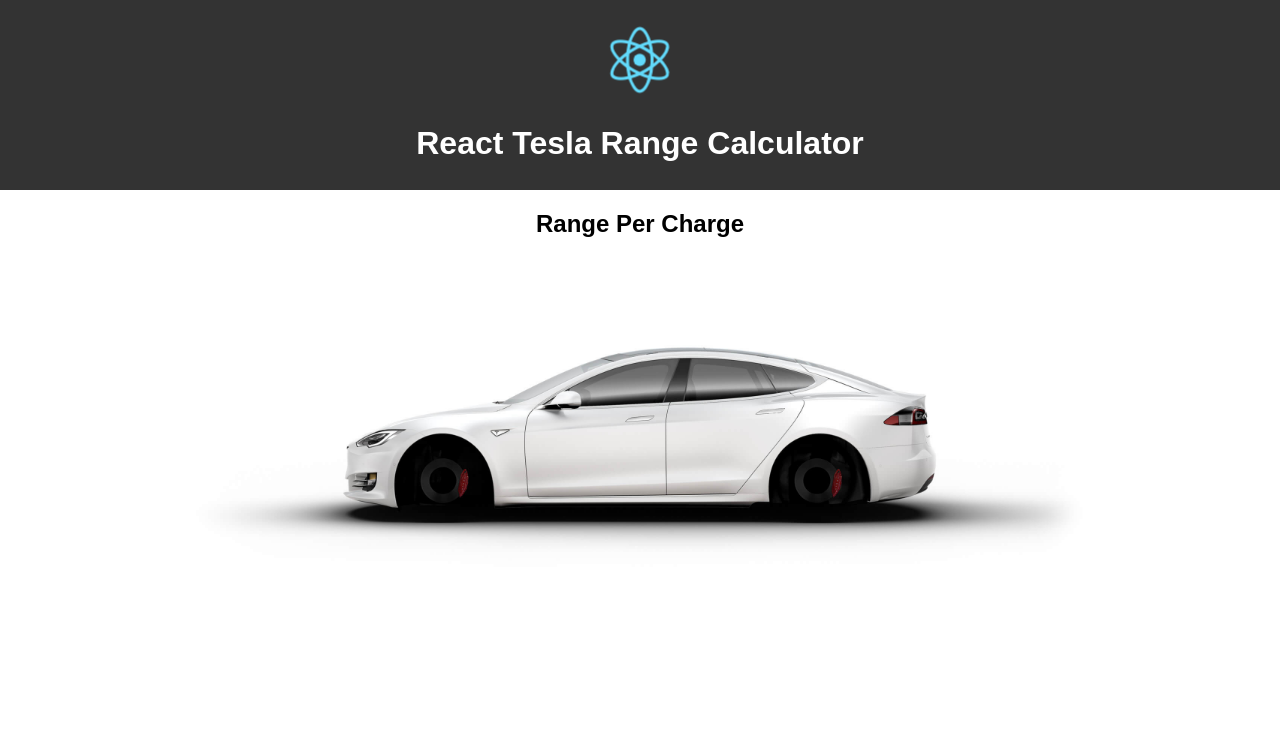
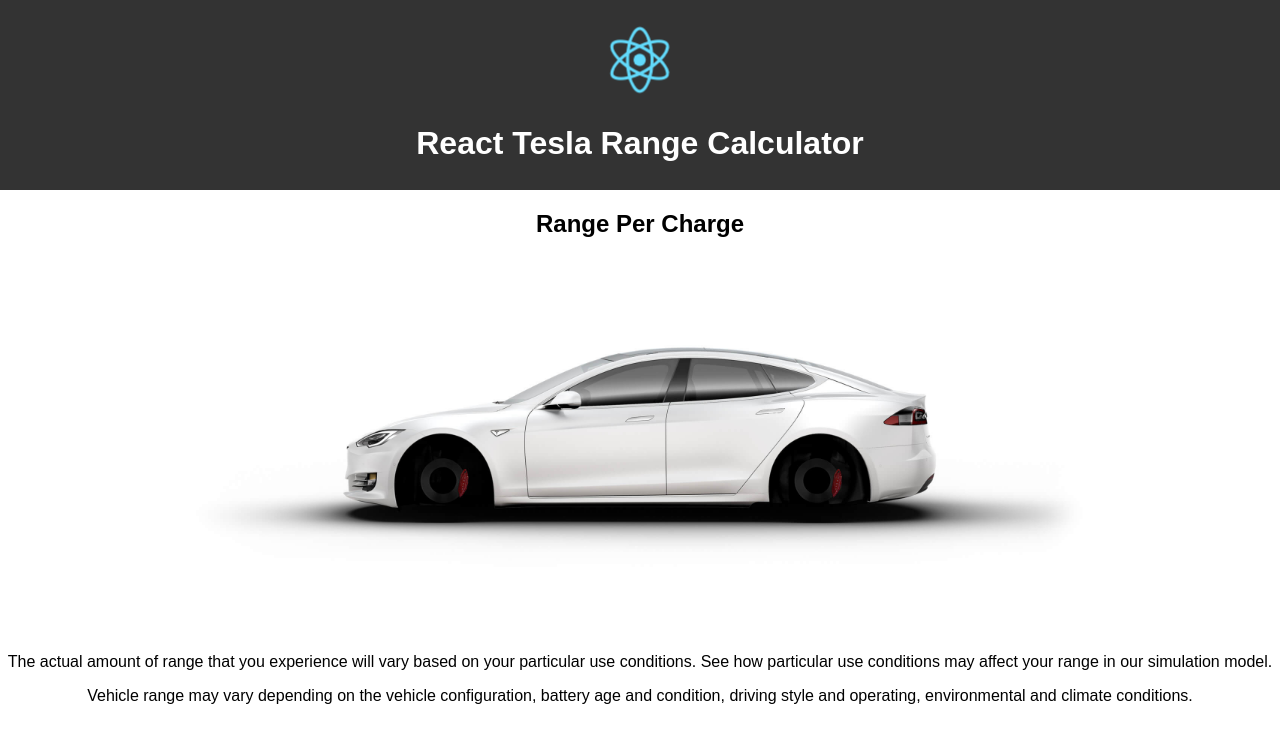
Before and after one commit to desmondcain/react-tesla-range-calculator, a React (Create React App) app: page / in a window 1280 px wide. Shown: the top 742 px of the page. Built offline with nearby package versions, Linux system fonts and the light colour scheme.

Commit message:
Add base stats component

```diff
--- /dev/null
+++ b/src/components/TeslaRange/TeslaStats/TeslaStats.jsx
@@ -0,0 +1,12 @@
+import React, { Component } from 'react';
+
+class TeslaStats extends Component {
+
+  render() {
+    return (
+      <div className="tesla-stats"></div>
+    );
+  }
+}
+
+export default TeslaStats;
--- a/src/components/TeslaRange/index.jsx
+++ b/src/components/TeslaRange/index.jsx
@@ -2,6 +2,7 @@
 import { string, number } from 'prop-types';
 import TeslaRangeHeader from './TeslaRangeHeader/TeslaRangeHeader';
 import TeslaRangeCar from './TeslaRangeCar/TeslaRangeCar';
+import TeslaStats from './TeslaStats/TeslaStats';
 
 const TESLA_MODELS = ['60', '60D', '75', '75D', '90D', 'P100D'];
 
@@ -12,6 +13,12 @@
       <div>
         <TeslaRangeHeader />
         <TeslaRangeCar />
+        <TeslaStats />
+
+        <div className="disclaimer-range">
+          <p>The actual amount of range that you experience will vary based on your particular use conditions. See how particular use conditions may affect your range in our simulation model.</p>
+          <p>Vehicle range may vary depending on the vehicle configuration, battery age and condition, driving style and operating, environmental and climate conditions.</p>
+        </div>
       </div>
     );
   }
```
